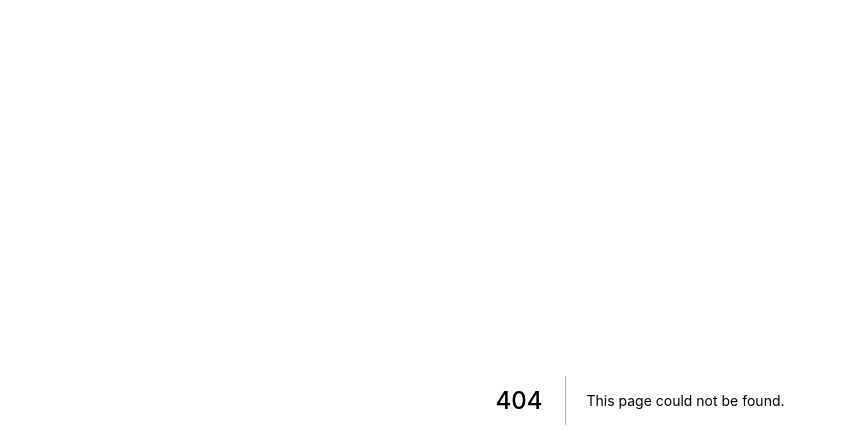
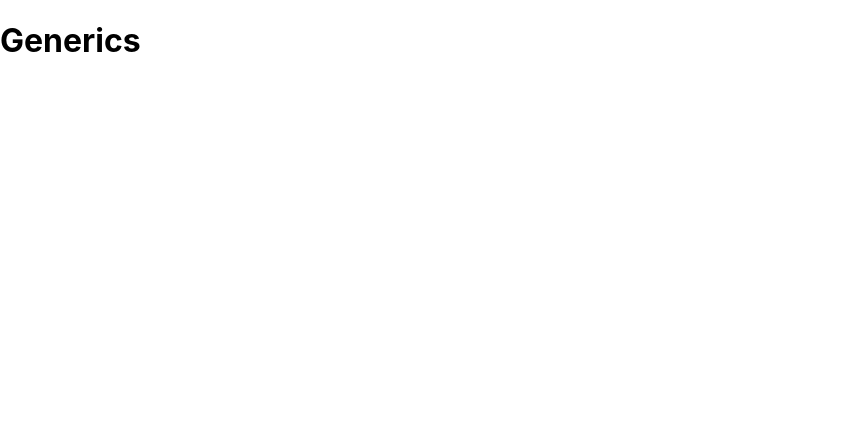
Before and after one commit to zneib/nextjs-typescript-prototype, a Next.js app: page /generics in a window 1280 px wide. Before the commit this address had no page. Shown: the top 448 px of the page, without its empty margins (0-846 px from the left). Built offline with nearby package versions, Linux system fonts and the light colour scheme.

Commit message:
Beginning generics example

```diff
--- /dev/null
+++ b/pages/generics.tsx
@@ -0,0 +1,17 @@
+import { NextPage } from "next";
+
+const Generics: NextPage = () => {
+  // const names: Array<string> = [] // same as string[]
+
+  // const promise: Promise<string> = new Promise((resolve, reject) => {
+  //   setTimeout(() => {
+  //     resolve('This is done')
+  //   }, 2000);
+  // })
+
+  return (
+    <h1>Generics</h1>
+  )
+}
+
+export default Generics
```
